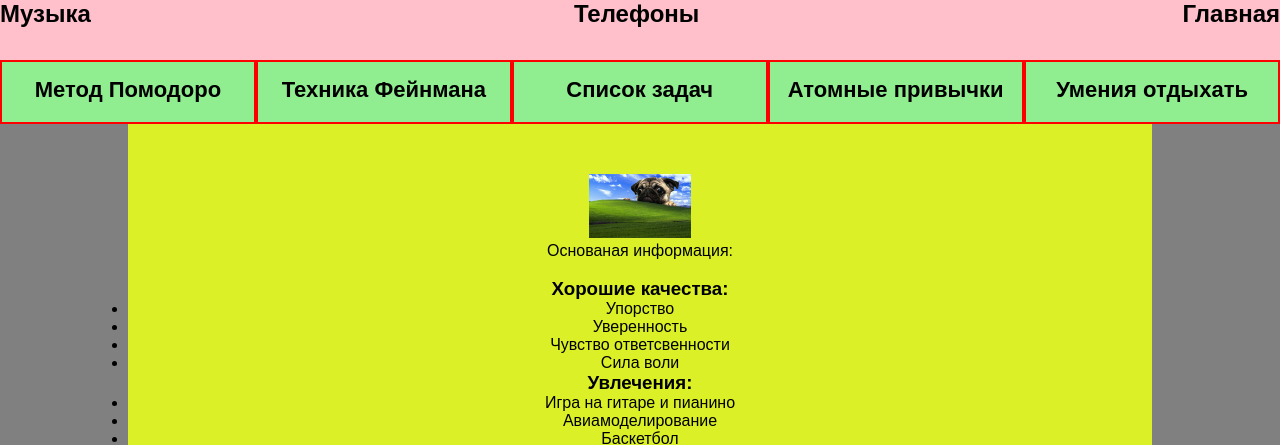
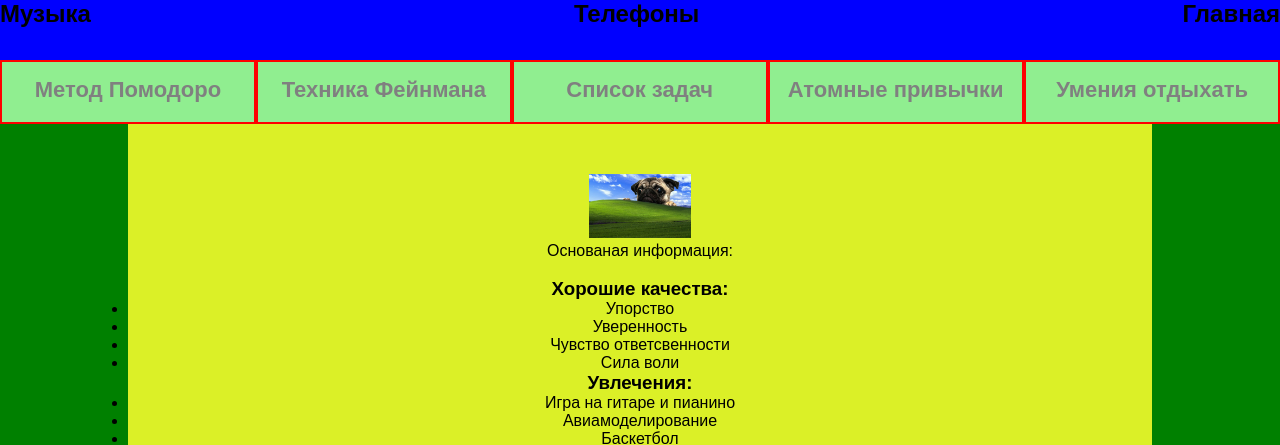
Before and after one commit to NikolayKutorkin/NikolayKutorkin.github.io, a plain HTML site: page index.html in a window 1280 px wide. Shown: the top 445 px of the page. Drawn offline with Linux system fonts and the light colour scheme.

Commit message:
Update index.css

```diff
--- a/index.css
+++ b/index.css
@@ -20,13 +20,13 @@
 }
 
 .body {
-    background-color: grey;
+    background-color: green;
 }
 
 .top {
     width: 100%;
     height: 60px;
-    background-color: PINK;
+    background-color: BLUE;
 }
 
 .menu {
@@ -50,7 +50,7 @@
 
 .menuList li a {
     text-decoration: none;
-    color: black;
+    color: gray;
     font-weight: bold;
     font-size: 22px;
 }
```
